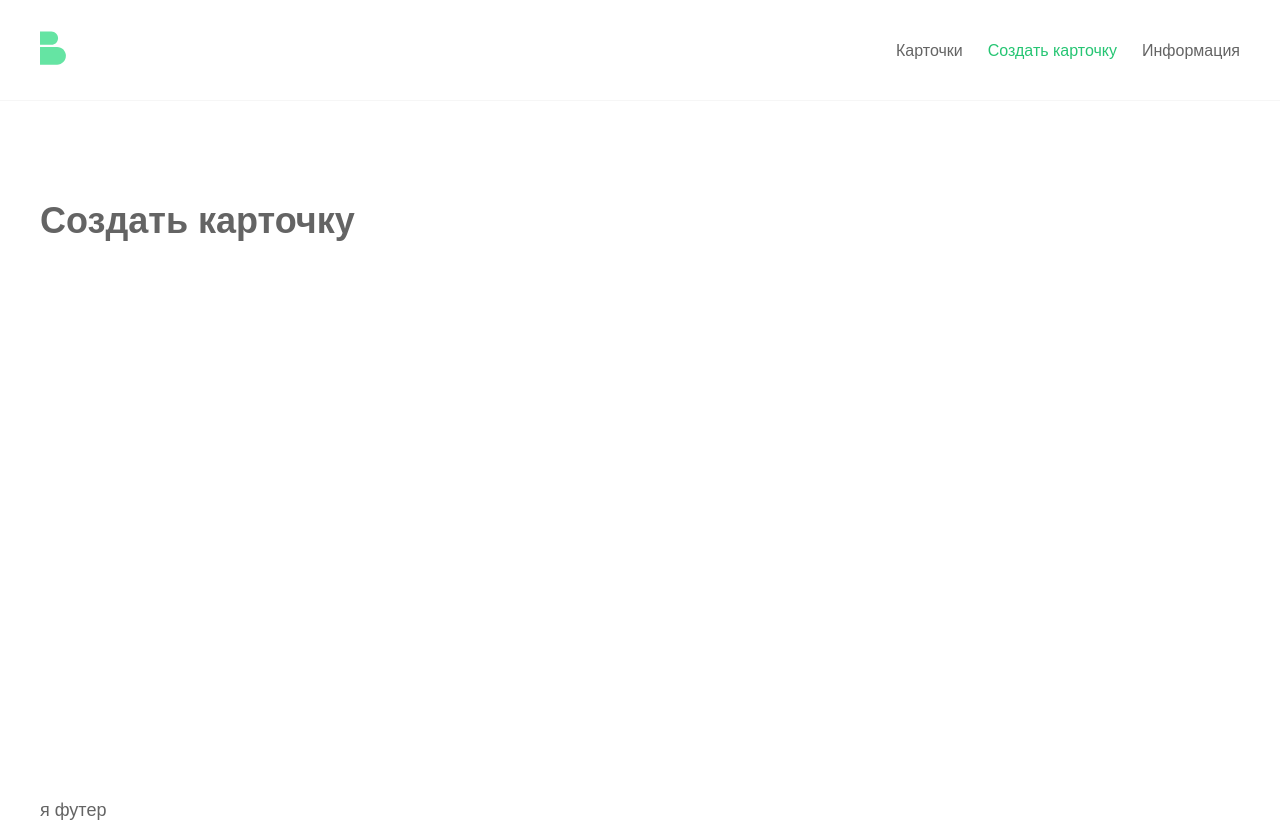
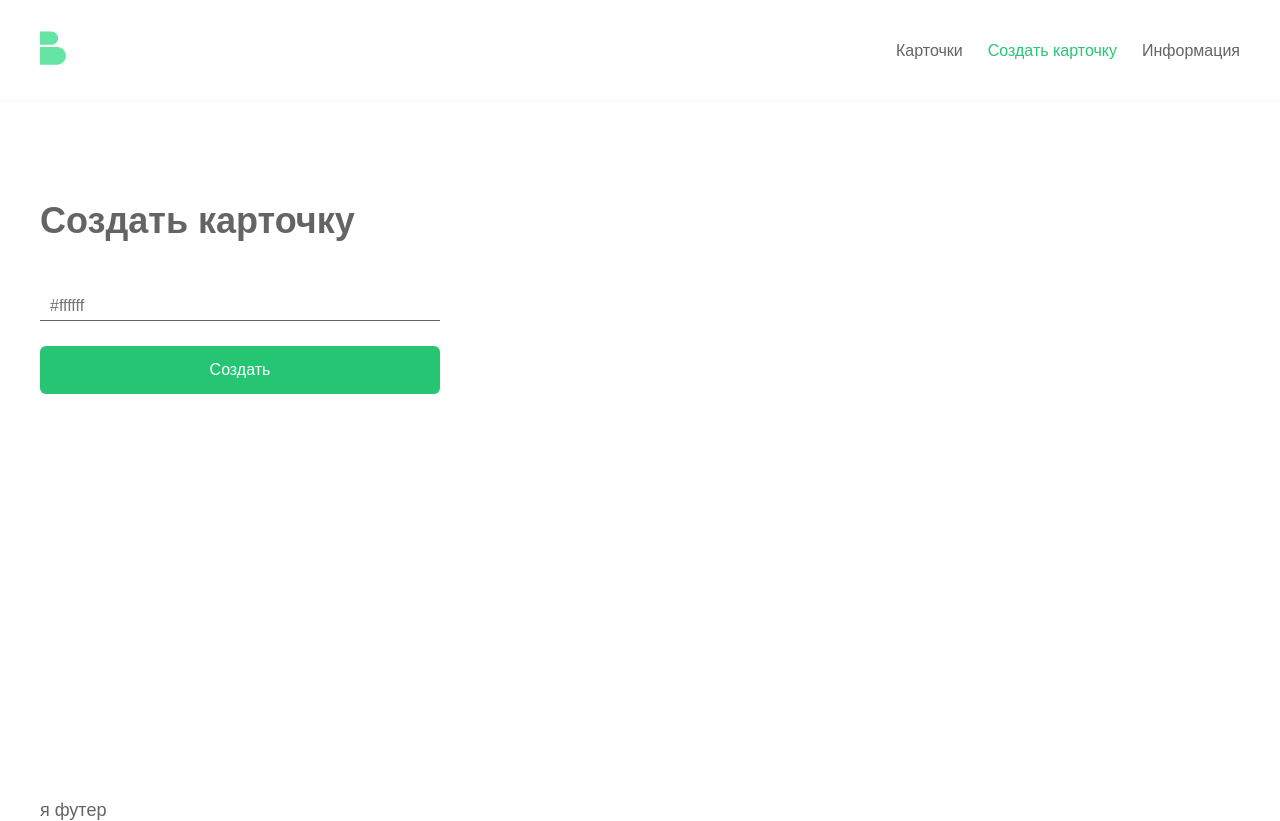
Before and after one commit to lojaaaaa/color_generator, a React (Create React App) app: page /create in a window 1280 px wide. Built offline with nearby package versions, Linux system fonts and the light colour scheme.

Commit message:
create form in feature-create-card

```diff
--- a/src/App.jsx
+++ b/src/App.jsx
@@ -3,7 +3,7 @@ import Footer from "./components/Footer/Footer";
 import Header from "./components/Header/Header";
 import Main from "./components/Main/Main";
 import Home from "./pages/Home";
-import Create from "./pages/Create";
+import Create from "./pages/Create/Create";
 import Info from "./pages/Info/Info";
 
 function App() {
--- a/src/pages/Create.jsx
+++ /dev/null
@@ -1,11 +0,0 @@
-import React from 'react'
-
-function Create() {
-  return (
-    <>
-    <h1 className='title'>Создать карточку</h1>
-</>
-  )
-}
-
-export default Create
--- /dev/null
+++ b/src/pages/Create/Create.jsx
@@ -0,0 +1,16 @@
+import React from 'react'
+import style from './Create.module.scss'
+
+function Create() {
+  return (
+    <>
+      <h1 className='title'>Создать карточку</h1>
+      <form onSubmit={(e) => e.preventDefault()} action='' className={style.create}>
+        <input className={style.color} type="text" placeholder='#ffffff'/>
+        <button className={style.button}>Создать</button>
+      </form>
+    </>
+  )
+}
+
+export default Create
--- /dev/null
+++ b/src/pages/Create/Create.module.scss
@@ -0,0 +1,29 @@
+.create{
+  display: flex;
+  flex-direction: column;
+  max-width: 400px;
+  justify-content: center;
+  gap: 25px;
+}
+
+.color{
+  width: 100%;
+  outline: none;
+  padding: 5px 10px;
+  border: 0;
+  border-bottom: 1px solid rgb(100, 100, 100);
+  color: rgb(100, 100, 100);
+  font-size: 16px;
+}
+.button{
+  overflow: hidden;
+  text-overflow: ellipsis;
+  width: 100%;
+  cursor: pointer;
+  padding: 15px 5px;
+  border: 0;
+  background-color: rgb(38, 197, 115);
+  color: rgb(255, 255, 255);
+  font-size: 16px;
+  border-radius: 6px;
+}
```
